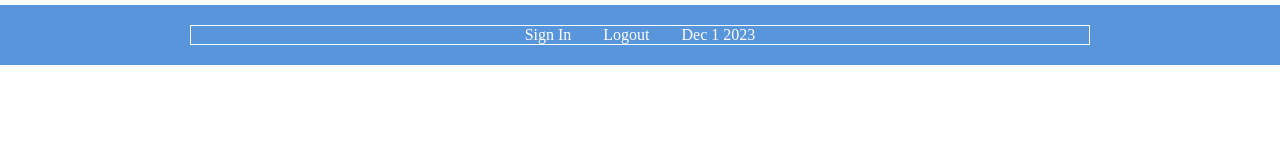
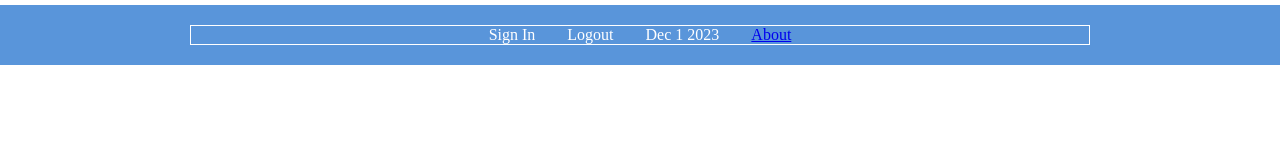
Before and after one commit to K1s4la/Flexbox-Testing1, a plain HTML site: page index.html in a window 1280 px wide. Drawn offline with Linux system fonts and the light colour scheme.

Commit message:
added and about tab and about file

```diff
--- a/index.html
+++ b/index.html
@@ -11,6 +11,7 @@
             <div class="sign">Sign In</div>
             <div class="logout">Logout</div>
             <div class="date">Dec 1 2023</div>
+            <div class="about"><a href="./pages/about.html">About</a></div>
     </div>
 
 
--- a/styles.css
+++ b/styles.css
@@ -16,5 +16,4 @@
     display:flex;
     justify-content:center;
     gap:2em;
-
 }
```
Also changed, not shown: pages/about.html (added).
